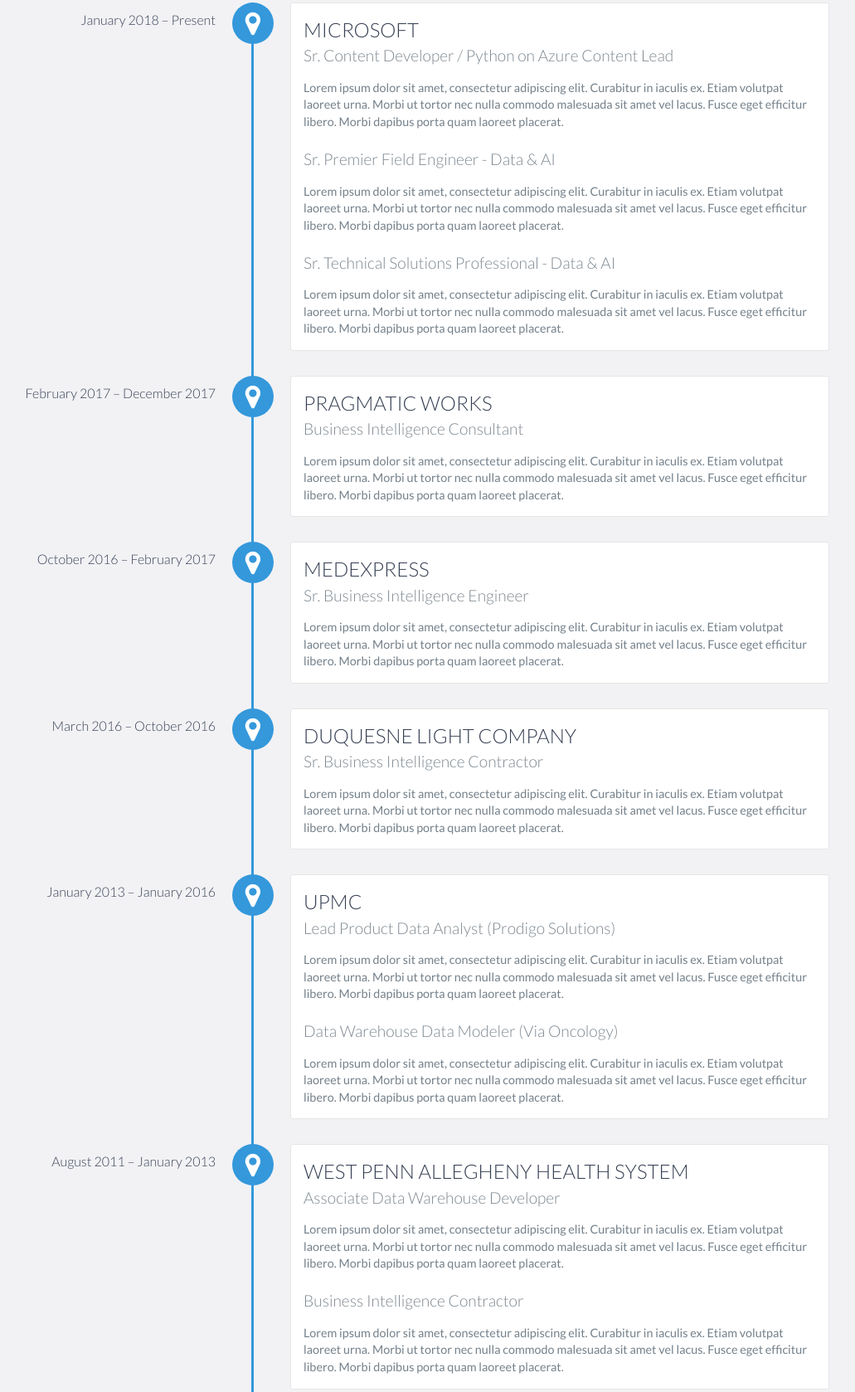
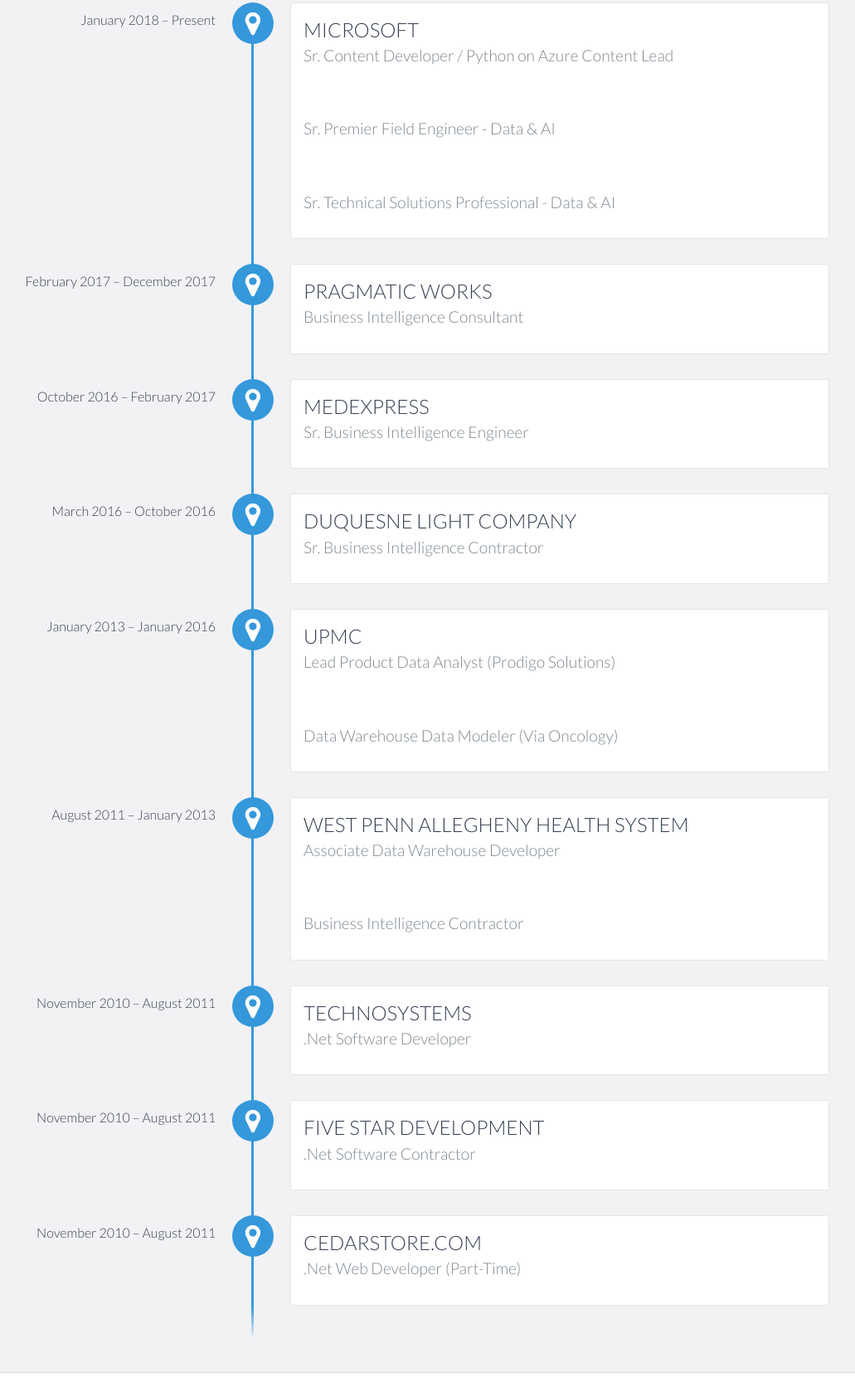
Before and after one commit to jessmjohnson/jessmjohnson.github.io, a website: page index.html in a window 1280 px wide. Shown: the part 1195-2873 px from the top of the page at 83% size, without its empty margins (140-1171 px from the left). Drawn offline with nearby package versions, Linux system fonts and the light colour scheme.

Commit message:
Update index.html
removed role descriptions to rewrite later

```diff
--- a/index.html
+++ b/index.html
@@ -88,94 +88,54 @@
         <div id="experience-timeline">
             <div data-date="January 2018 – Present">
                 <h3>MICROSOFT</h3>
-                <h4>Sr. Content Developer / Python on Azure Content Lead</h4>
-                <p>
-                    Lorem ipsum dolor sit amet, consectetur adipiscing elit. Curabitur in iaculis ex. Etiam volutpat laoreet urna. Morbi ut tortor nec nulla commodo malesuada sit amet vel lacus. Fusce eget efficitur libero. Morbi dapibus porta quam laoreet placerat.
-                <br/><br/>
-                </p>
-                <h4>Sr. Premier Field Engineer - Data & AI</h4>
-                <p>
-                    Lorem ipsum dolor sit amet, consectetur adipiscing elit. Curabitur in iaculis ex. Etiam volutpat laoreet urna. Morbi ut tortor nec nulla commodo malesuada sit amet vel lacus. Fusce eget efficitur libero. Morbi dapibus porta quam laoreet placerat.
-                <br/><br/>
-                </p>
+                <h4>Sr. Content Developer / Python on Azure Content Lead</h4> <br/><br/>
+                <h4>Sr. Premier Field Engineer - Data & AI</h4> <br/><br/>
                 <h4>Sr.  Technical Solutions Professional - Data & AI</h4>
-                <p>
-                    Lorem ipsum dolor sit amet, consectetur adipiscing elit. Curabitur in iaculis ex. Etiam volutpat laoreet urna. Morbi ut tortor nec nulla commodo malesuada sit amet vel lacus. Fusce eget efficitur libero. Morbi dapibus porta quam laoreet placerat.
-                </p>
             </div>
 
             <div data-date="February 2017 – December 2017">
                 <h3>PRAGMATIC WORKS</h3>
                 <h4>Business Intelligence Consultant</h4>
-                <p>
-                    Lorem ipsum dolor sit amet, consectetur adipiscing elit. Curabitur in iaculis ex. Etiam volutpat laoreet urna. Morbi ut tortor nec nulla commodo malesuada sit amet vel lacus. Fusce eget efficitur libero. Morbi dapibus porta quam laoreet placerat.
-                </p>
             </div>
 
             <div data-date="October 2016 – February 2017">
                 <h3>MEDEXPRESS</h3>
                 <h4>Sr. Business Intelligence Engineer</h4>
-                <p>
-                    Lorem ipsum dolor sit amet, consectetur adipiscing elit. Curabitur in iaculis ex. Etiam volutpat laoreet urna. Morbi ut tortor nec nulla commodo malesuada sit amet vel lacus. Fusce eget efficitur libero. Morbi dapibus porta quam laoreet placerat.
-                </p>
             </div>
 
             <div data-date="March 2016 – October 2016">
                 <h3>DUQUESNE LIGHT COMPANY</h3>
                 <h4>Sr. Business Intelligence Contractor</h4>
-                <p>
-                    Lorem ipsum dolor sit amet, consectetur adipiscing elit. Curabitur in iaculis ex. Etiam volutpat laoreet urna. Morbi ut tortor nec nulla commodo malesuada sit amet vel lacus. Fusce eget efficitur libero. Morbi dapibus porta quam laoreet placerat.
-                </p>
             </div>
 
             <div data-date="January 2013 – January 2016">
                 <h3>UPMC</h3>
-                <h4>Lead Product Data Analyst (Prodigo Solutions)</h4>
-                <p>
-                    Lorem ipsum dolor sit amet, consectetur adipiscing elit. Curabitur in iaculis ex. Etiam volutpat laoreet urna. Morbi ut tortor nec nulla commodo malesuada sit amet vel lacus. Fusce eget efficitur libero. Morbi dapibus porta quam laoreet placerat.
-                <br/><br/>
-                </p>
+                <h4>Lead Product Data Analyst (Prodigo Solutions)</h4><br/><br/>
                 <h4>Data Warehouse Data Modeler (Via Oncology)</h4>
-                <p>
-                    Lorem ipsum dolor sit amet, consectetur adipiscing elit. Curabitur in iaculis ex. Etiam volutpat laoreet urna. Morbi ut tortor nec nulla commodo malesuada sit amet vel lacus. Fusce eget efficitur libero. Morbi dapibus porta quam laoreet placerat.
-                </p>
             </div>
 
             <div data-date="August 2011 – January 2013">
                 <h3>WEST PENN ALLEGHENY HEALTH SYSTEM</h3>
-                <h4>Associate Data Warehouse Developer</h4>
-                <p>
-                    Lorem ipsum dolor sit amet, consectetur adipiscing elit. Curabitur in iaculis ex. Etiam volutpat laoreet urna. Morbi ut tortor nec nulla commodo malesuada sit amet vel lacus. Fusce eget efficitur libero. Morbi dapibus porta quam laoreet placerat.
-                <br/><br/>
-                </p>
+                <h4>Associate Data Warehouse Developer</h4><br/><br/>
                 <h4>Business Intelligence Contractor</h4>
-                <p>
-                    Lorem ipsum dolor sit amet, consectetur adipiscing elit. Curabitur in iaculis ex. Etiam volutpat laoreet urna. Morbi ut tortor nec nulla commodo malesuada sit amet vel lacus. Fusce eget efficitur libero. Morbi dapibus porta quam laoreet placerat.
-                </p>
             </div>
 
             <div data-date="November 2010 – August 2011">
                 <h3>TECHNOSYSTEMS</h3>
                 <h4>.Net Software Developer</h4>
-                <p>
-                    Lorem ipsum dolor sit amet, consectetur adipiscing elit. Curabitur in iaculis ex. Etiam volutpat laoreet urna. Morbi ut tortor nec nulla commodo malesuada sit amet vel lacus. Fusce eget efficitur libero. Morbi dapibus porta quam laoreet placerat.
-                </p>
             </div>
 
             <div data-date="November 2010 – August 2011">
                 <h3>FIVE STAR DEVELOPMENT</h3>
                 <h4>.Net Software Contractor</h4>
-                <p>
-                    Lorem ipsum dolor sit amet, consectetur adipiscing elit. Curabitur in iaculis ex. Etiam volutpat laoreet urna. Morbi ut tortor nec nulla commodo malesuada sit amet vel lacus. Fusce eget efficitur libero. Morbi dapibus porta quam laoreet placerat.
-                </p>
             </div>
 
             <div data-date="November 2010 – August 2011">
                 <h3>CEDARSTORE.COM</h3>
                 <h4>.Net Web Developer (Part-Time)</h4>
-                <p>
-                    Lorem ipsum dolor sit amet, consectetur adipiscing elit. Curabitur in iaculis ex. Etiam volutpat laoreet urna. Morbi ut tortor nec nulla commodo malesuada sit amet vel lacus. Fusce eget efficitur libero. Morbi dapibus porta quam laoreet placerat.
-                </p>
+            <!-- <p>
+                Lorem ipsum dolor sit amet, consectetur adipiscing elit. Curabitur in iaculis ex. Etiam volutpat laoreet urna. Morbi ut tortor nec nulla commodo malesuada sit amet vel lacus. Fusce eget efficitur libero. Morbi dapibus porta quam laoreet placerat.
+            </p> -->
             </div>
         </div>
     </div>
@@ -186,18 +146,18 @@
         <div class="education-block">
             <h3>Northeastern University</h3>
             <h4>Master of Science in Health Informatics</h4>
-            <p>
+            <!-- <p>
                 Lorem ipsum dolor sit amet, consectetur adipiscing elit. Curabitur in iaculis ex. Etiam volutpat laoreet urna. Morbi ut tortor nec nulla commodo malesuada sit amet vel lacus. Fusce eget efficitur libero. Morbi dapibus porta quam laoreet placerat.
-            </p>
+            </p> -->
         </div>
         <!-- End .education-block -->
 
         <div class="education-block">
             <h3>University of Pittsburgh</h3>
             <h4>Bachelor of Science in Computer Science</h4>
-            <p>
+            <!-- <p>
                 Lorem ipsum dolor sit amet, consectetur adipiscing elit. Curabitur in iaculis ex. Etiam volutpat laoreet urna. Morbi ut tortor nec nulla commodo malesuada sit amet vel lacus. Fusce eget efficitur libero. Morbi dapibus porta quam laoreet placerat.
-            </p>
+            </p> -->
         </div>
         <!-- End .education-block -->
     </div>
```
